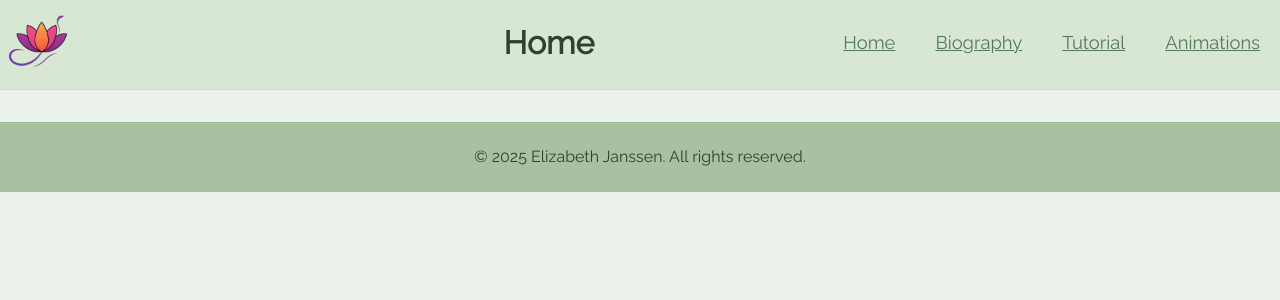
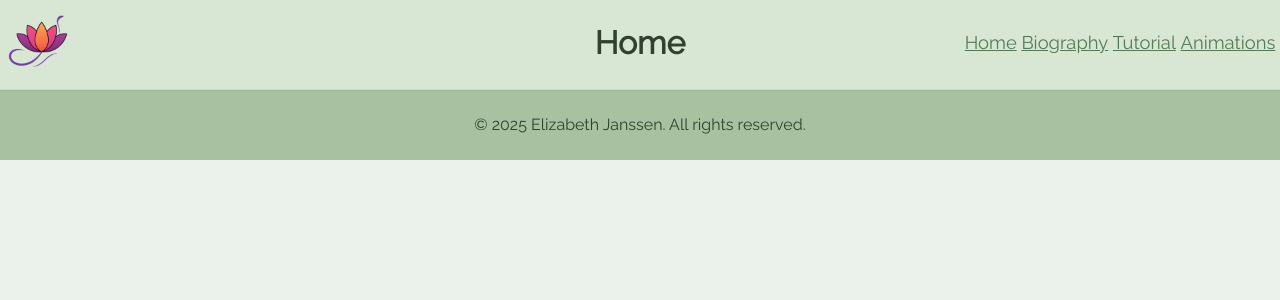
Before and after one commit to emjanssen/comm2019-finalproject-summer2025, a PHP site: page / in a window 1280 px wide. Shown: the top 300 px of the page. Run offline with PHP 8.4, Linux system fonts and the light colour scheme.

Commit message:
fixed header responsiveness

```diff
--- a/css/main.css
+++ b/css/main.css
@@ -32,6 +32,7 @@
     --links-hover-font-color: #3d593d;
     --links-active-font-color: #2b3f2b;
     --links-focus-outline-color: #9cc49c;
+
 }
 
 /* - - - Body - - - */
@@ -53,23 +54,15 @@ h1 {
     margin: 0;
 }
 
-li {
-    list-style: none;
-    padding: .5rem;
-    font-size: 1.2rem;
-    margin: .75rem;
-}
-
 .global-page-grid {
     display: grid;
     grid-template-columns: 1fr;
-    grid-template-rows: 90px 1fr 70px;
+    grid-template-rows: 60px 1fr 70px;
     grid-template-areas:
         "header-global"
         "main-global"
         "footer-global;";
 }
-
 
 a:focus {
     outline: 2px dashed var(--links-focus-outline-color);
@@ -139,45 +132,26 @@ a:active {
     grid-area: header-global-grid-col-three;
 }
 
+#header-nav {
+    width: 100%;
+}
+
 #header-navigation-ul {
     display: flex;
-    justify-content: space-around;
+    flex-wrap: wrap;
+    justify-content: space-evenly;
+    align-items: center;
 }
 
 #header-navigation-ul li {
     font-size: 1.15rem;
+    list-style: none;
 }
 
 #img-logo {
     max-height: 80px;
     width: auto;
 }
-
-/* - - - Main - - - */
-
-.main-global {
-    display: grid;
-    grid-template-columns: repeat(1fr, 3);
-    grid-template-rows: repeat(auto, 3);
-    grid-template-areas:
-        "main-global-one"
-        "main-global-two"
-        "main-global-three";
-    gap: 1rem;
-}
-
-.main-global-one {
-    grid-area: main-global-one;
-}
-
-.main-global-two {
-    grid-area: main-global-two;
-}
-
-.main-global-three {
-    grid-area: main-global-three;
-}
-
 
 /* - - - Footer - - - */
 
--- a/index.html
+++ b/index.html
@@ -18,17 +18,9 @@
 <body>
     <header class="header-global"></header>
 
-    <main class="main-global" id="main-index">
+    <main class="main-global">
 
-        <div class="main-global-one">
-
-        </div>
-
-        <div class="main-global-two">
-
-        </div>
-
-        <div class="main-global-three">
+        <div id="index-grid">
 
         </div>
 
--- a/tutorial.html
+++ b/tutorial.html
@@ -19,7 +19,7 @@
 <body>
     <header class="header-global"></header>
 
-    <main class="main-global" id="main-tutorial">
+    <main id="main-tutorial">
         <section id="main-tutorial">
             <h1 id="tutorial-h1">How To Set Up A Vertical Monitor For Your Computer</h1>
             <ol id="instructions-ol-level-one">
```
Also changed, not shown: animations.html (+2 -10 lines), biography.html (+2 -10 lines), css/tutorial.css (+7 -0 lines).
